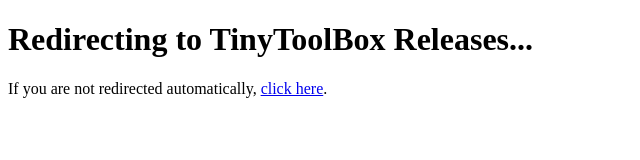
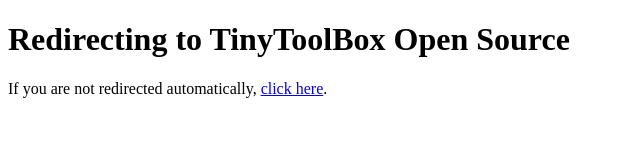
Before and after one commit to CevorLabs/TinyToolBox, a plain HTML site: page download-opensource.html in a window 1280 px wide. Shown: the whole page, without its empty margins (0-640 px from the left). Drawn offline with Linux system fonts and the light colour scheme.

Commit message:
download-opensource.html

```diff
--- a/download-opensource.html
+++ b/download-opensource.html
@@ -7,7 +7,7 @@
     <meta http-equiv="refresh" content="3;url=https://github.com/CevorLabs/TinyToolBox/archive/refs/heads/main.zip">
 </head>
 <body>
-    <h1>Redirecting to TinyToolBox Releases...</h1>
+    <h1>Redirecting to TinyToolBox Open Source</h1>
     <p>If you are not redirected automatically, <a href="https://github.com/CevorLabs/TinyToolBox/archive/refs/heads/main.zip">click here</a>.</p>
 </body>
 </html>
```
